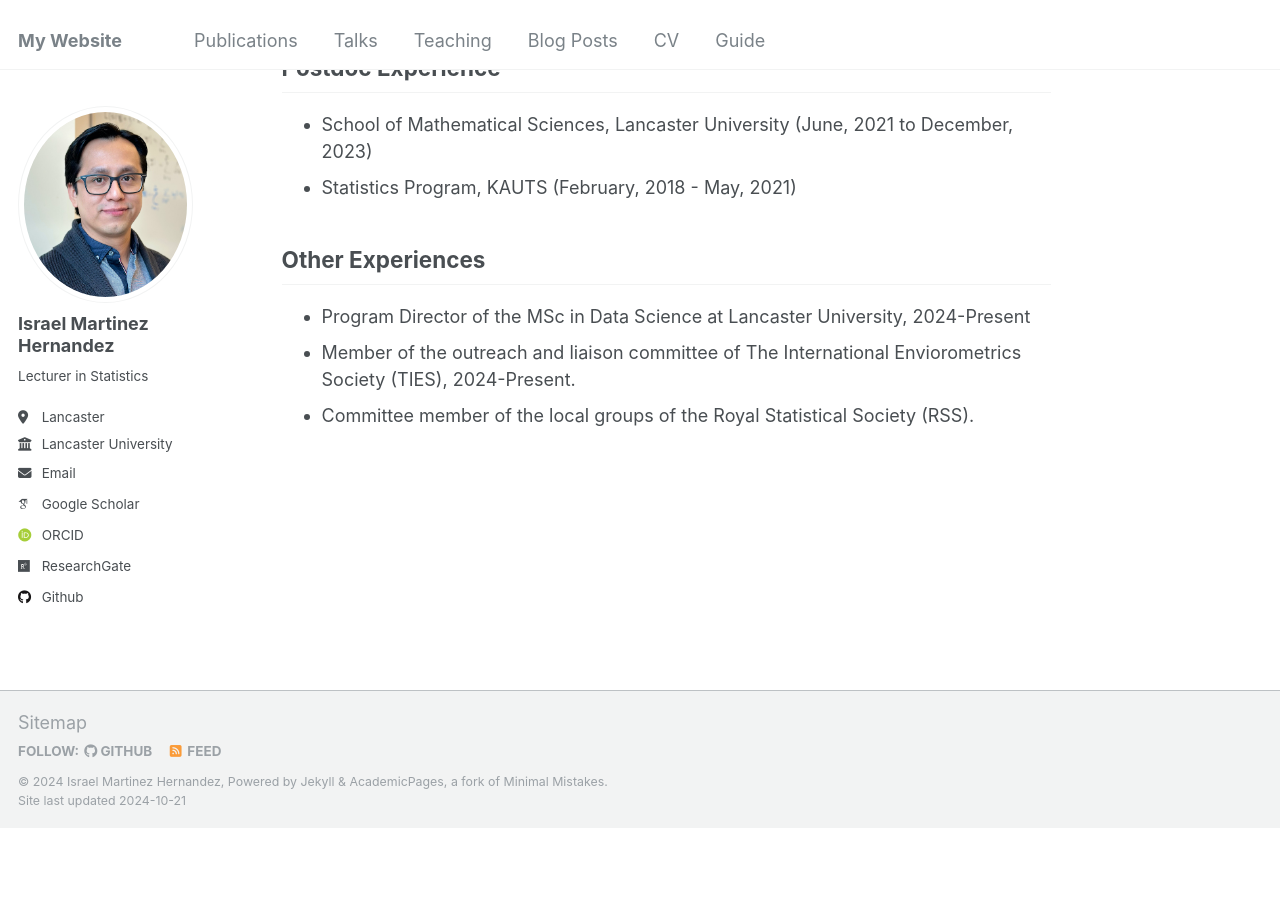
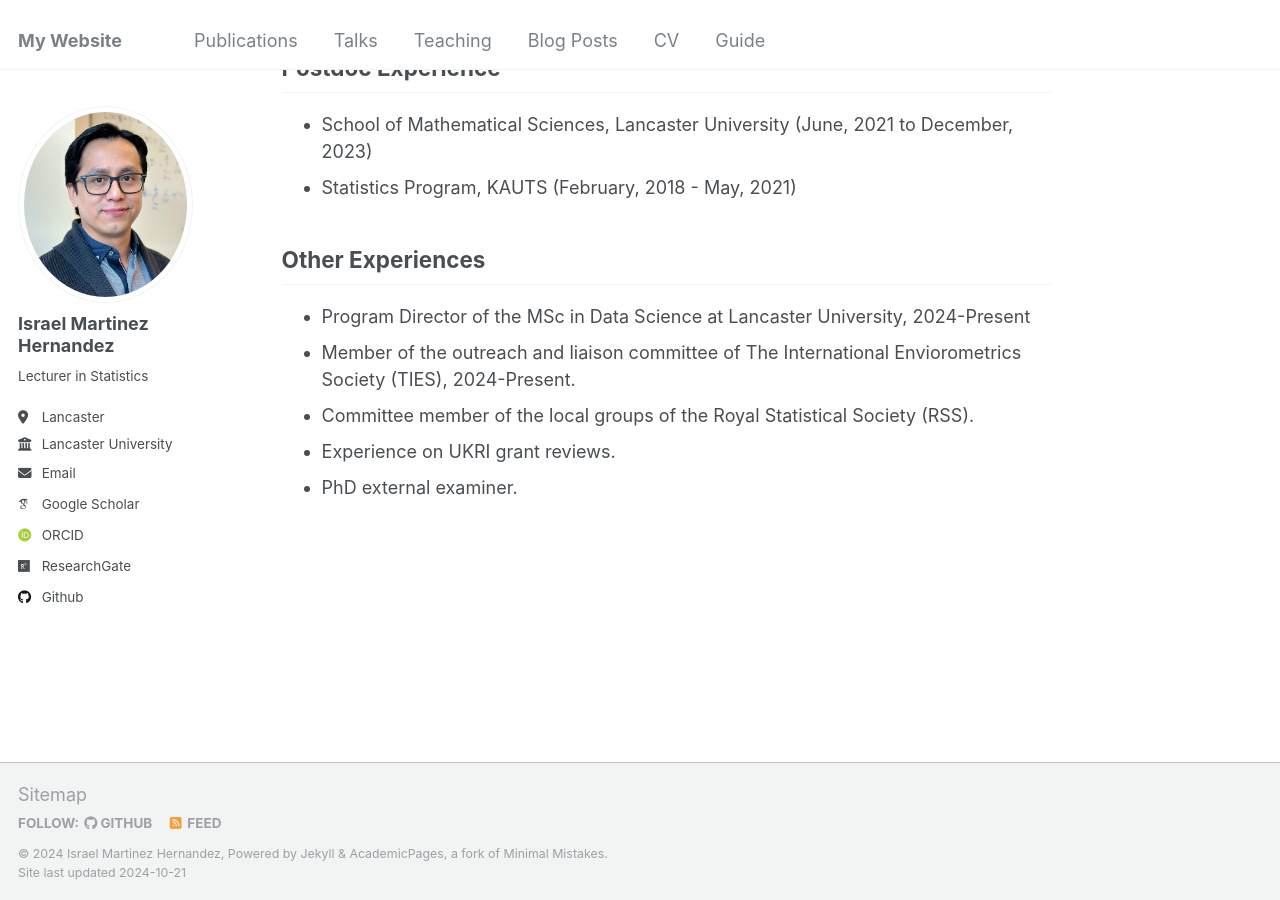
Before and after one commit to I-MH/I-MH.github.io, a Jekyll site: the page built from _pages/about.md, in a window 1280 px wide and 900 px high, scrolled down 653 px. Built offline with Jekyll 4.4.1, drawn with Linux system fonts in a browser that asks for light colours; some web fonts are replaced; before the commit the page ends 1481 px from its top, so only the background shows below that.

Commit message:
Update about.md

```diff
--- a/_pages/about.md
+++ b/_pages/about.md
@@ -37,3 +37,5 @@ August 2011 - June 2013
 - Member of the outreach and liaison committee of The International
 Enviorometrics Society (TIES), 2024-Present.
 - Committee member of the local groups of the Royal Statistical Society (RSS).
+- Experience on UKRI grant reviews.
+- PhD external examiner.
```
